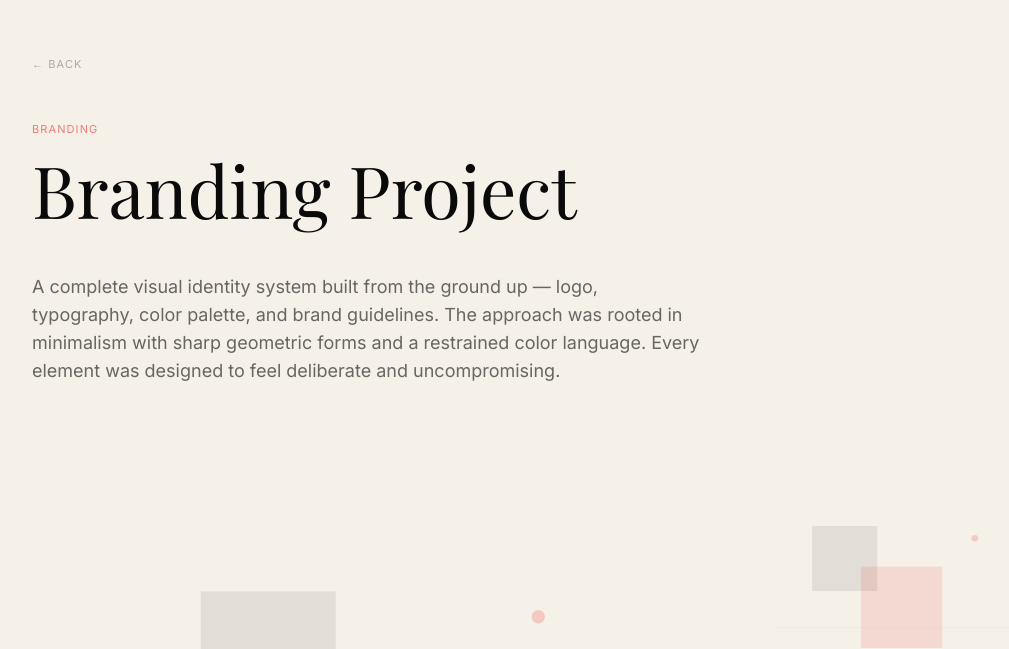
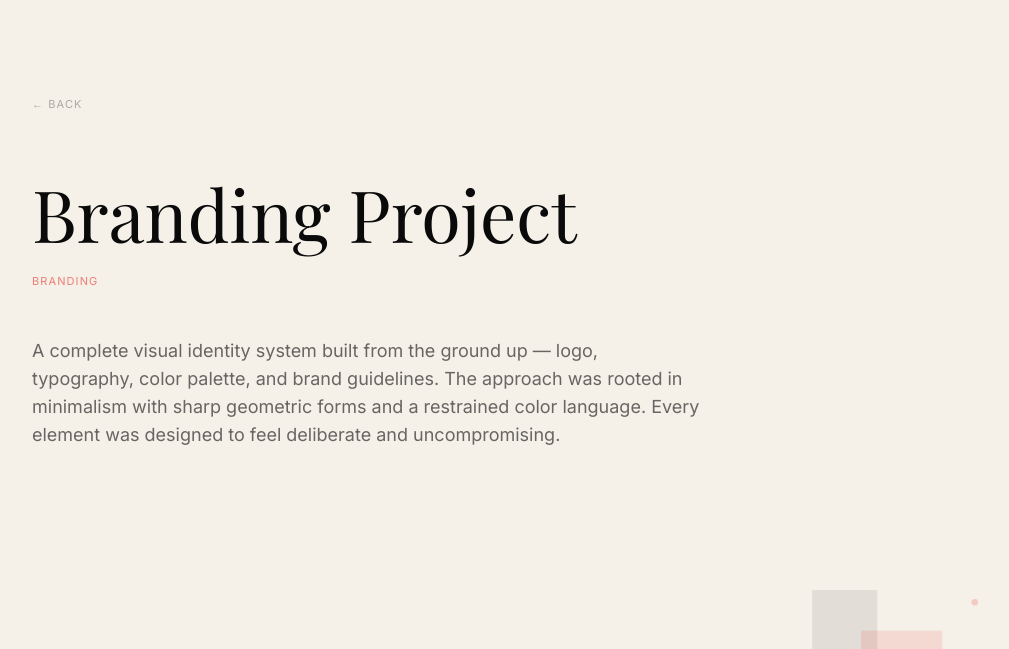
Before and after one commit to ElMammoth/Cyprien-M-tivier--Robcis, a Next.js app: page /creative/branding-01 in a window 1280 px wide. Shown: the part 560-1209 px from the top of the page, without its empty margins (128-1137 px from the left). Built offline with nearby package versions, Linux system fonts and the light colour scheme; a web font is replaced by a local one.

Commit message:
V1 Finance Tracker App content

```diff
--- a/src/app/creative/[slug]/page.tsx
+++ b/src/app/creative/[slug]/page.tsx
@@ -33,6 +33,8 @@ export default function CreativeDetailPage() {
   const isFR = locale === "fr";
   const title = isFR ? project.titleFR : project.title;
   const description = isFR ? project.descriptionFR : project.description;
+  const date = isFR ? (project.dateFR || project.date) : project.date;
+  const heroSrc = project.heroImage || project.thumbnail;
 
   return (
     <div className="min-h-screen bg-cream">
@@ -43,10 +45,10 @@ export default function CreativeDetailPage() {
         initial={{ opacity: 0 }}
         animate={{ opacity: 1 }}
         transition={{ duration: 0.6 }}
-        className="w-full h-[50vh] md:h-[65vh] relative bg-black/[0.03] overflow-hidden"
+        className={`w-full h-[55vh] md:h-[70vh] relative overflow-hidden ${project.heroBg || "bg-black/[0.03]"}`}
       >
         <Image
-          src={project.thumbnail}
+          src={heroSrc}
           alt={title}
           fill
           className="object-contain"
@@ -62,37 +64,71 @@ export default function CreativeDetailPage() {
           animate={{ opacity: 1, x: 0 }}
           transition={{ duration: 0.4, delay: 0.2 }}
           onClick={() => router.push("/home#creative")}
-          className="font-sans text-[11px] tracking-widest uppercase text-black/30 hover:text-red transition-colors duration-300 mb-12 flex items-center gap-2"
+          className="font-sans text-[11px] tracking-widest uppercase text-black/30 hover:text-red transition-colors duration-300 mb-16 flex items-center gap-2"
         >
           &larr; {isFR ? "Retour" : "Back"}
         </motion.button>
 
-        {/* Title + category */}
+        {/* Title block */}
         <motion.div
           initial={{ opacity: 0, y: 24 }}
           animate={{ opacity: 1, y: 0 }}
           transition={{ duration: 0.6, delay: 0.3, ease: [0.22, 1, 0.36, 1] }}
           className="mb-12"
         >
-          <span className="font-sans text-[11px] tracking-widest uppercase text-red/60 block mb-4">
+          {/* Date — large serif */}
+          {date && (
+            <span className="font-serif text-lg md:text-xl text-black/30 block mb-4">
+              {date}
+            </span>
+          )}
+
+          <h1 className="font-serif text-4xl md:text-6xl lg:text-7xl font-normal leading-[0.95] max-w-3xl mb-6">
+            {title}
+          </h1>
+
+          {/* Category */}
+          <span className="font-sans text-[11px] tracking-widest uppercase text-red/60 block mb-5">
             {project.category}
           </span>
-          <h1 className="font-serif text-4xl md:text-6xl lg:text-7xl font-normal leading-[0.95] max-w-3xl">
-            {title}
-          </h1>
+
+          {/* Tags */}
+          {project.tags && project.tags.length > 0 && (
+            <div className="flex flex-wrap gap-2">
+              {project.tags.map((tag) => (
+                <span
+                  key={tag}
+                  className="font-sans text-[10px] tracking-widest uppercase border border-black/10 px-3 py-1.5 text-black/40"
+                >
+                  {tag}
+                </span>
+              ))}
+            </div>
+          )}
         </motion.div>
 
-        {/* Description */}
-        <motion.p
+        {/* Description — supports multiline via \n */}
+        <motion.div
           initial={{ opacity: 0, y: 16 }}
           animate={{ opacity: 1, y: 0 }}
           transition={{ duration: 0.5, delay: 0.5 }}
-          className="font-sans text-base md:text-lg leading-[1.8] text-black/60 max-w-2xl mb-20"
+          className="max-w-2xl mb-20"
         >
-          {description}
+          {description.split("\n\n").map((paragraph, i) => (
+            <motion.p
+              key={i}
+              initial={{ opacity: 0, y: 12 }}
+              animate={{ opacity: 1, y: 0 }}
+              transition={{ duration: 0.4, delay: 0.5 + i * 0.1 }}
+              className="font-sans text-base md:text-lg leading-[1.8] text-black/60 mb-6 last:mb-0"
+            >
+              {paragraph}
             </motion.p>
+          ))}
+        </motion.div>
 
-        {/* Image gallery — asymmetric grid */}
+        {/* Image gallery — only if images exist */}
+        {project.images.length > 0 && (
           <div className="grid grid-cols-1 md:grid-cols-12 gap-4 md:gap-6 max-w-5xl">
             {project.images.map((src, i) => {
               const spans =
@@ -121,6 +157,7 @@ export default function CreativeDetailPage() {
               );
             })}
           </div>
+        )}
 
         {/* Bottom back link */}
         <motion.div
--- a/src/data/creative-projects.ts
+++ b/src/data/creative-projects.ts
@@ -5,7 +5,12 @@ export interface CreativeProject {
   tagline: string;
   taglineFR: string;
   category: string;
+  tags?: string[];
+  date?: string;
+  dateFR?: string;
   thumbnail: string;
+  heroImage?: string;
+  heroBg?: string;
   description: string;
   descriptionFR: string;
   images: string[];
@@ -13,17 +18,36 @@ export interface CreativeProject {
 
 export const creativeProjects: CreativeProject[] = [
   {
+    slug: "finance-tracker-app",
+    title: "Finance Tracker App",
+    titleFR: "Finance Tracker App",
+    tagline: "A personal finance app, from Illustrator to Xcode",
+    taglineFR: "Une app de finances personnelles, d\u2019Illustrator \u00E0 Xcode",
+    category: "Product Design & Development",
+    tags: ["Illustrator", "Xcode", "Swift", "UI Design"],
+    date: "October 2024",
+    dateFR: "Octobre 2024",
+    thumbnail: "/creative/finance-tracker/Visuals_Finance_Tracker_App.png",
+    heroImage: "/creative/finance-tracker/Visuals_Finance_Tracker_App.png",
+    heroBg: "bg-black",
+    description:
+      "I built this app because I already had an Excel spreadsheet to track my finances \u2014 budgeting, daily expenses, income \u2014 but opening a laptop every time felt tedious. I wanted something simple, clean, and always in my pocket.\n\nI started by designing the full UI in Illustrator, using native Apple components for a familiar feel. Then I coded it in Xcode \u2014 one of my first real coding projects, built with the early days of ChatGPT as a co-pilot.\n\nThe app has three core sections: a Dashboard (monthly overview of income vs. expenses), a Tracker (add expenses and income, see your live balance), and a Budget Planner (set spending and income targets). A Settings tab lets you choose your currency.",
+    descriptionFR:
+      "J\u2019ai cr\u00E9\u00E9 cette app parce que j\u2019avais d\u00E9j\u00E0 un Excel pour tracker mes finances \u2014 budget, d\u00E9penses quotidiennes, revenus \u2014 mais ouvrir un ordi \u00E0 chaque fois, c\u2019\u00E9tait contraignant. Je voulais quelque chose de simple, propre, et toujours dans ma poche.\n\nJ\u2019ai commenc\u00E9 par designer toute l\u2019interface sur Illustrator, en utilisant les composants Apple natifs. Ensuite j\u2019ai cod\u00E9 sur Xcode \u2014 un de mes premiers vrais projets de code, construit avec les d\u00E9buts de ChatGPT comme co-pilote.\n\nL\u2019app a trois sections : un Dashboard (vue mensuelle revenus/d\u00E9penses), un Tracker (ajouter d\u00E9penses et revenus, voir le solde en temps r\u00E9el), et un Budget Planner (d\u00E9finir ses objectifs). Un onglet Settings pour choisir sa devise.",
+    images: [],
+  },
+  {
     slug: "branding-01",
     title: "Branding Project",
     titleFR: "Projet de Branding",
     tagline: "Visual identity for a contemporary brand",
-    taglineFR: "Identité visuelle pour une marque contemporaine",
+    taglineFR: "Identit\u00E9 visuelle pour une marque contemporaine",
     category: "Branding",
     thumbnail: "/placeholder-branding.svg",
     description:
-      "A complete visual identity system built from the ground up — logo, typography, color palette, and brand guidelines. The approach was rooted in minimalism with sharp geometric forms and a restrained color language. Every element was designed to feel deliberate and uncompromising.",
+      "A complete visual identity system built from the ground up \u2014 logo, typography, color palette, and brand guidelines. The approach was rooted in minimalism with sharp geometric forms and a restrained color language. Every element was designed to feel deliberate and uncompromising.",
     descriptionFR:
-      "Un système d\u2019identité visuelle complet construit de zéro — logo, typographie, palette de couleurs et charte graphique. L\u2019approche était enracinée dans le minimalisme avec des formes géométriques nettes et un langage chromatique sobre. Chaque élément a été conçu pour paraître délibéré et sans compromis.",
+      "Un syst\u00E8me d\u2019identit\u00E9 visuelle complet construit de z\u00E9ro \u2014 logo, typographie, palette de couleurs et charte graphique. L\u2019approche \u00E9tait enracin\u00E9e dans le minimalisme avec des formes g\u00E9om\u00E9triques nettes et un langage chromatique sobre. Chaque \u00E9l\u00E9ment a \u00E9t\u00E9 con\u00E7u pour para\u00EEtre d\u00E9lib\u00E9r\u00E9 et sans compromis.",
     images: [
       "/placeholder-branding-1.svg",
       "/placeholder-branding-2.svg",
@@ -33,15 +57,15 @@ export const creativeProjects: CreativeProject[] = [
   {
     slug: "illustration-01",
     title: "Illustration Series",
-    titleFR: "Série d\u2019Illustrations",
+    titleFR: "S\u00E9rie d\u2019Illustrations",
     tagline: "Exploring form through ink and vector",
     taglineFR: "Explorer la forme par l\u2019encre et le vecteur",
     category: "Illustration",
     thumbnail: "/placeholder-illustration.svg",
     description:
-      "A series of illustrations blending hand-drawn ink work with digital vector techniques. The project explores tension between organic imperfection and computational precision — each piece starts analog and ends digital, preserving the texture of the hand throughout.",
+      "A series of illustrations blending hand-drawn ink work with digital vector techniques. The project explores tension between organic imperfection and computational precision \u2014 each piece starts analog and ends digital, preserving the texture of the hand throughout.",
     descriptionFR:
-      "Une série d\u2019illustrations mêlant travail à l\u2019encre fait main et techniques vectorielles numériques. Le projet explore la tension entre l\u2019imperfection organique et la précision computationnelle — chaque pièce commence en analogique et se termine en numérique, préservant la texture de la main tout au long du processus.",
+      "Une s\u00E9rie d\u2019illustrations m\u00EAlant travail \u00E0 l\u2019encre fait main et techniques vectorielles num\u00E9riques. Le projet explore la tension entre l\u2019imperfection organique et la pr\u00E9cision computationnelle \u2014 chaque pi\u00E8ce commence en analogique et se termine en num\u00E9rique, pr\u00E9servant la texture de la main tout au long du processus.",
     images: [
       "/placeholder-illustration-1.svg",
       "/placeholder-illustration-2.svg",
```
Also changed, not shown: 2 other files (tests, documents, lock files or other folders). Lines whose indentation alone changed are shown as unchanged.
